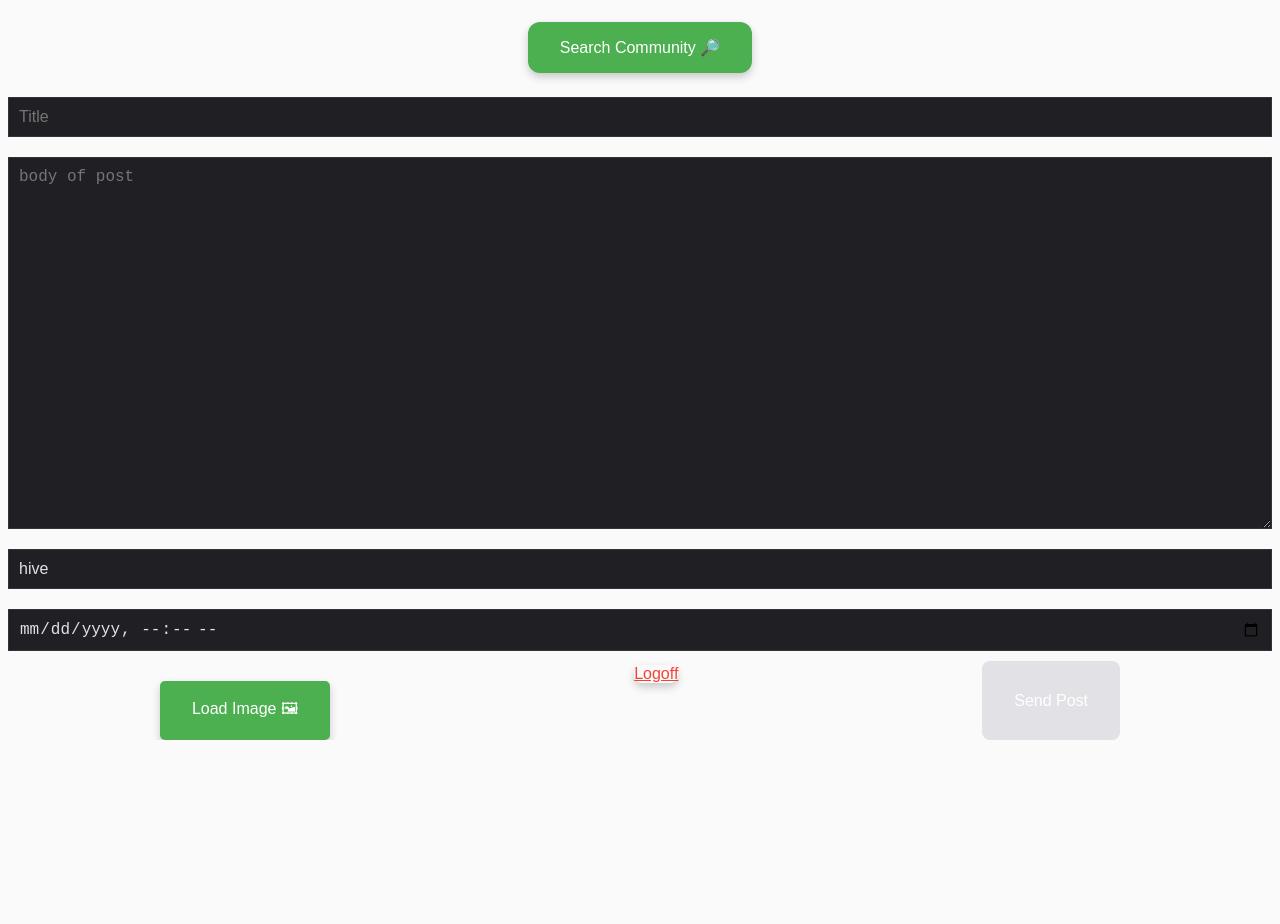
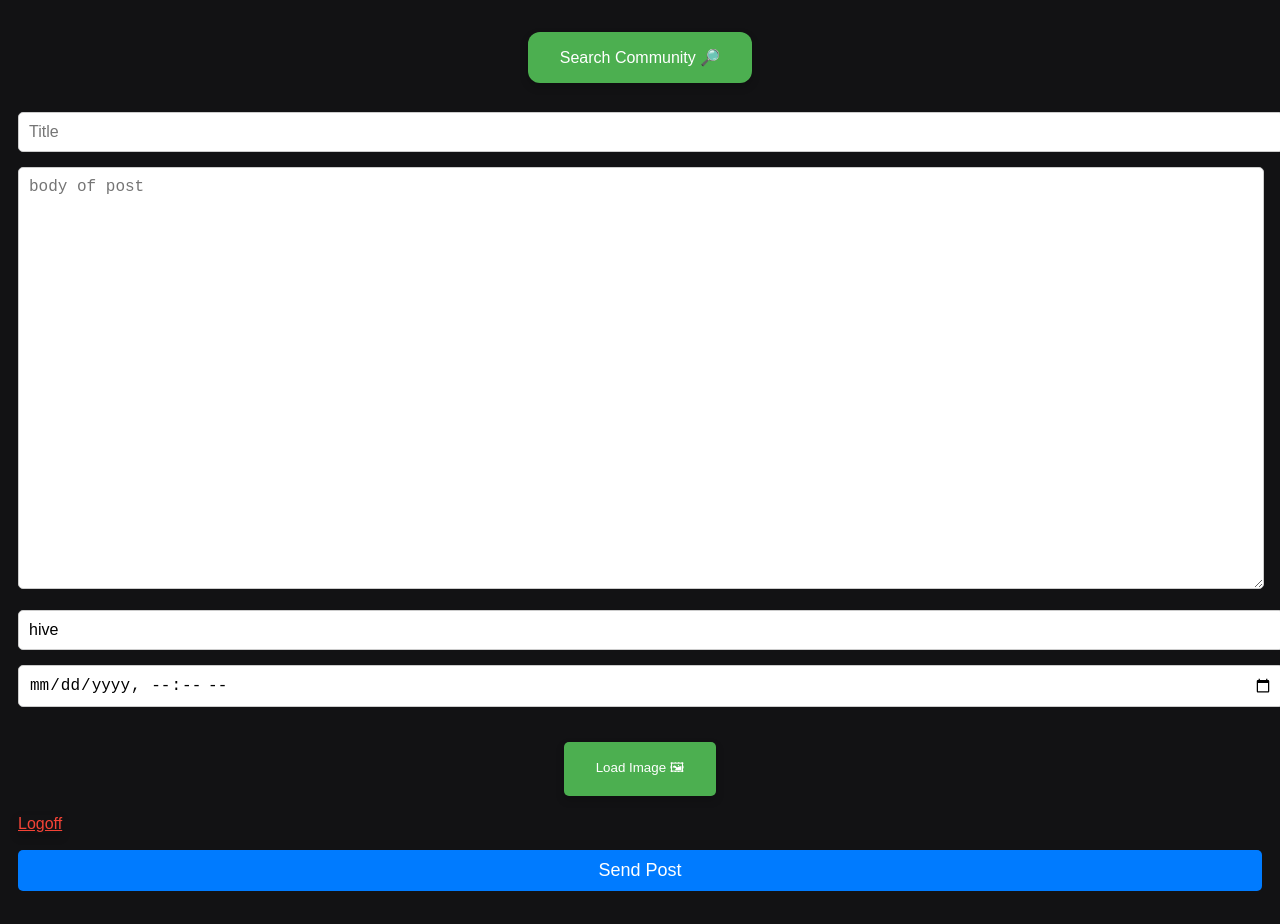
Before and after one commit to tasuboyz/Hive-TWA-Posting, a React (Vite) app: page /Hive-TWA-Posting/post in a window 1280 px wide. Before the commit the page ends 800 px from the top, so only its background shows below. Built offline with nearby package versions, Linux system fonts and the light colour scheme.

Commit message:
Fix Title Bug

```diff
--- a/src/page/PostPage.css
+++ b/src/page/PostPage.css
@@ -30,79 +30,48 @@ h1 {
 
 .container {
   display: flex;
-  /* flex-direction: column; */
-  justify-content: space-around;
-  /* align-items: flex-end; */
-  /* height: 100vh; */
-  /* width: 60vw; */
-  /* padding: 5px; */
-  /* box-sizing: border-box; */
-  overflow: hidden;
-  flex-wrap: wrap;
-  /* align-content: center; */
-  /* margin: 0 auto;  */
+  flex-direction: column;
+  align-items: center;
+  padding: 10px;
+}
+
+.input-container {
+  width: 100%;
+  margin-bottom: 15px;
+}
+
+.input-title,
+.input-tag,
+.input-datetime {
+  width: 100%;
+  padding: 10px;
+  font-size: 16px;
+  border: 1px solid #ccc;
+  border-radius: 5px;
 }
 
 .input-description {
-  width: 400px;
-  height: 350px;
+  height: 400px;
+  width: 100%;
   padding: 10px;
-  margin-bottom: 10px;
   font-size: 16px;
+  border: 1px solid #ccc;
+  border-radius: 5px;
 }
 
-.input-title,
-.input-description,
-.input-tag,
-.input-account,
-.input-password,
-.input-datetime,
-.button {
+.posting-button {
   width: 100%;
   padding: 10px;
-  margin-bottom: 10px;
-  font-size: 16px;
-  border: 1px solid #323238;
-  background-color: #202024;
-  color: #E1E1E6;
-  margin: 10px 0;
+  font-size: 18px;
+  background-color: #007bff;
+  color: white;
+  border: none;
+  border-radius: 5px;
+  cursor: pointer;
 }
 
-.button,
-button {
-  background-color: #8257E5;
-  color: white;
-  padding: 16px 32px;
-  border: none;
-  border-radius: 8px;
-  font-size: 1rem;
-  cursor: pointer;
-  transition: background-color 0.3s;
-}
-
-.button:hover,
-button:hover {
-  background-color: #996DFF;
-}
-
-button:focus,
-button:focus-visible {
-  outline: 4px auto -webkit-focus-ring-color;
-}
-
-@media (prefers-color-scheme: light) {
-  :root {
-    color: #323238;
-    background-color: #FAFAFA;
-  }
-
-  a:hover {
-    color: #8257E5;
-  }
-
-  button {
-    background-color: #E1E1E6;
-  }
+.posting-button:hover {
+  background-color: #0056b3;
 }
 
 .loading-overlay {
@@ -111,17 +80,16 @@ button:focus-visible {
   left: 0;
   width: 100%;
   height: 100%;
-  background-color: rgba(0, 0, 0, 0.5);
+  background: rgba(255, 255, 255, 0.8);
   display: flex;
   flex-direction: column;
+  align-items: center;
   justify-content: center;
-  align-items: center;
-  z-index: 1000;
 }
 
 .loading-spinner {
-  border: 4px solid #f3f3f3;
-  border-top: 4px solid #3498db;
+  border: 4px solid rgba(0, 0, 0, 0.1);
+  border-left-color: #007bff;
   border-radius: 50%;
   width: 40px;
   height: 40px;
@@ -129,8 +97,9 @@ button:focus-visible {
 }
 
 @keyframes spin {
-  0% { transform: rotate(0deg); }
-  100% { transform: rotate(360deg); }
+  to {
+    transform: rotate(360deg);
+  }
 }
 
 .loading-overlay p {
--- a/src/page/PostPage.tsx
+++ b/src/page/PostPage.tsx
@@ -236,8 +236,10 @@ const handleSelectOption = (option: string) => {
           <p>Loading...</p>
         </div>
       )}
+      <div className="input-container">
         <CommunityButton onClick={handleButtonClick} communityName={communityName || ''} />
-      {/* Casella di input per il titolo */}
+      </div>
+      <div className="input-container">
         <input
           type="text"
           placeholder="Title"
@@ -245,7 +247,8 @@ const handleSelectOption = (option: string) => {
           value={titolo}
           onChange={(e) => setTitolo(e.target.value)}
         />
-      {/* Casella di input per il titolo */}
+      </div>
+      <div className="input-container">
         <textarea
           placeholder="body of post"
           className="input-description"
@@ -254,19 +257,19 @@ const handleSelectOption = (option: string) => {
           onMouseUp={handleMouseUp}
           maxLength={15000}
           style={{ width: 'calc(100% - 20px)' }}
-        //style={{ width: '100%' }} // Assicura che l'input si allarghi al 100%
         />
+      </div>
       {contextMenuVisible && (
         <ContextMenu
-          options={['Bold', 'Italic', 'Underline', 'Quote', 'Script', 'Strikethrough' , 'Table', 'Spoiler' ,'Create link']}
+          options={['Bold', 'Italic', 'Underline', 'Quote', 'Script', 'Strikethrough', 'Table', 'Spoiler', 'Create link']}
           onSelect={handleSelectOption}
           position={contextMenuPosition}
         />
       )}
-      {/* Casella di input per i tag */}
+      <div className="input-container">
         <input
           type="text"
-        placeholder="Tag exaple: steem steemit steemexclusive"
+          placeholder="Tag example: steem steemit steemexclusive"
           className="input-tag"
           value={tag}
           onChange={(e) => {
@@ -276,16 +279,24 @@ const handleSelectOption = (option: string) => {
             }
           }}
         />
+      </div>
+      <div className="input-container">
         <input
           type="datetime-local"
           className="input-datetime"
           value={dateTime}
           onChange={(e) => setDateTime(e.target.value)}
         />
+      </div>
+      <div className="input-container">
         <FileInput onChange={handleFileChange} />
-      <div className="button-logoff-container"> <LogoffButton /></div>
-      {/* Bottone di invio post */}
+      </div>
+      <div className="input-container">
+        <LogoffButton />
+      </div>
+      <div className="input-container">
         <button className="posting-button" onClick={inviaMessaggio}>Send Post</button>
+      </div>
     </div>
   </>
 )
```
Lines whose indentation alone changed are shown as unchanged.
